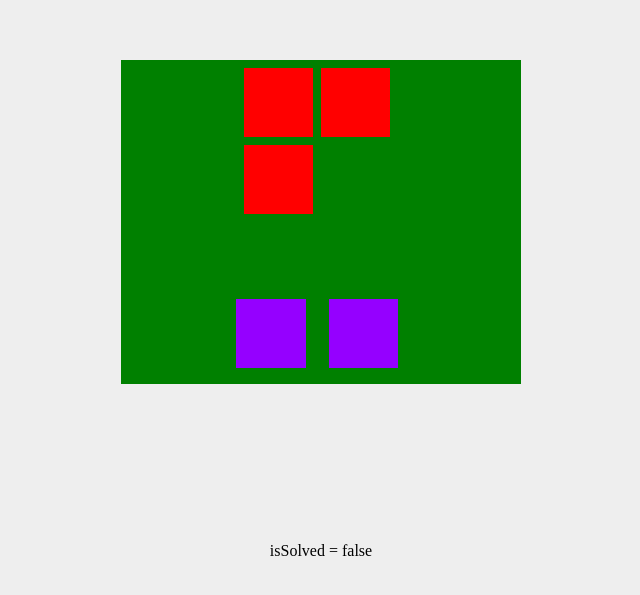
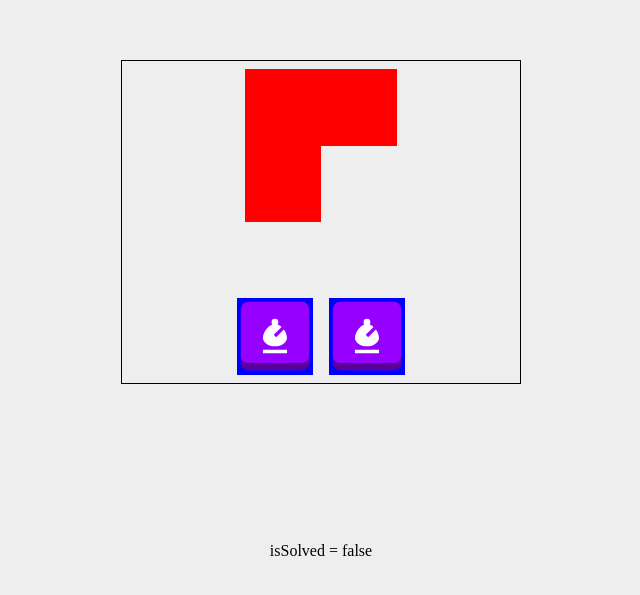
Before and after one commit to dirckvdende/no-mate, a Vue app: page / in a window 1280 px wide. Shown: the part 169-764 px from the top of the page, without its empty margins (319-959 px from the left). Built offline with nearby package versions, Linux system fonts and the light colour scheme.

Commit message:
Started working on styling

```diff
--- /dev/null
+++ b/src/components/Icon.vue
@@ -0,0 +1,24 @@
+<script setup lang="ts">
+    const { path } = defineProps<{
+        /** SVG path of the icon */
+        path: string
+    }>()
+</script>
+
+<template>
+    <svg
+        :class="$style.svg"
+        xmlns="http://www.w3.org/2000/svg"
+        viewBox="0 0 24 24">
+        <path :d="path" />
+    </svg>
+</template>
+
+<style lang="scss" module>
+    .svg {
+        display: block;
+        aspect-ratio: 1 / 1;
+        width: 100%;
+        height: 100%;
+    }
+</style>
--- a/src/components/Puzzle.vue
+++ b/src/components/Puzzle.vue
@@ -76,16 +76,10 @@
     }
 
     .puzzle {
-        background-color: green;
+        box-sizing: border-box;
+        border: 1px solid black;
         aspect-ratio: 1 / 1;
         position: relative;
-    }
-
-    .space {
-        position: absolute;
-        width: 4em;
-        height: 4em;
-        background-color: red;
     }
 
     .puzzle-container {
--- a/src/components/PuzzlePiece.vue
+++ b/src/components/PuzzlePiece.vue
@@ -7,6 +7,7 @@
     import { computed, inject, useTemplateRef } from "vue"
     import { syncPlacementAndTarget } from
         "@/composables/syncPlacementAndTarget"
+    import Icon from "./Icon.vue"
 
     const { initialPosition } = defineProps<{
         /** Initial/base position of the puzzle piece */
@@ -18,13 +19,22 @@
     const placement = defineModel<Position | null>("placement",
         { required: true })
 
-    const container = useTemplateRef("container")
+    const dragContainer = useTemplateRef("drag-container")
+    const dragElement = useTemplateRef("drag-element")
     const { transform: { toPixelCoords, pixelSize } } = inject(puzzleKey)!
-    const { style, target } = useSnapItem(container, inject(snapAreaKey)!,
-        computed(() => toPixelCoords(initialPosition)))
+    const {
+        style,
+        target,
+        isDragging,
+    } = useSnapItem(
+        dragElement,
+        inject(snapAreaKey)!,
+        computed(() => toPixelCoords(initialPosition)),
+        dragContainer,
+    )
     const sizeStyle = computed(() => `
-        width: ${1 / pixelSize.value * .9}px;
-        height: ${1 / pixelSize.value * .9}px;
+        width: ${1 / pixelSize.value}px;
+        height: ${1 / pixelSize.value}px;
     `)
 
     syncPlacementAndTarget(placement, target)
@@ -32,16 +42,66 @@
 
 <template>
     <div
-        ref="container"
-        :class="$style.container"
+        ref="drag-container"
+        :class="$style['drag-container']">
+        <div
+            ref="drag-element"
+            :class="$style['drag-element']"
+            :style="[style, sizeStyle]" />
+    </div>
+    <div
+        :class="[$style['display-box'], {
+            [$style.dragging]: isDragging,
+        }]"
         :style="[style, sizeStyle, {
             backgroundColor: piece.color,
-        }]" />
+        }]">
+        <Icon :path="piece.icon" :class="$style.icon" />
+    </div>
 </template>
 
 <style lang="scss" module>
-    .container {
+    .drag-container {
         position: absolute;
-        background-color: blue;
+        pointer-events: none;
+        width: 100%;
+        height: 100%;
+
+        .drag-element {
+            position: absolute;
+            cursor: grab;
+            display: flex;
+            justify-content: center;
+            align-items: center;
+            background-color: blue;
+            pointer-events: all;
+        }
+    }
+
+    .display-box {
+        position: absolute;
+        left: 5%;
+        top: 5%;
+        scale: .9;
+        background: black;
+        box-sizing: border-box;
+        border-radius: .5em;
+        box-shadow: inset 0 -.5em 0 0 #0006;
+        display: flex;
+        justify-content: center;
+        align-items: center;
+        user-select: none;
+        pointer-events: none;
+    }
+
+    .icon {
+        fill: white;
+        width: 60%;
+        height: 60%;
+    }
+
+    .display-box.dragging {
+        scale: 1.1;
+        opacity: .8;
     }
 </style>
--- a/src/components/PuzzleSpace.vue
+++ b/src/components/PuzzleSpace.vue
@@ -17,8 +17,8 @@
         return `
             left: ${toPixelCoords(position).x}px;
             top: ${toPixelCoords(position).y}px;
-            width: ${1 / pixelSize.value * .9}px;
-            height: ${1 / pixelSize.value * .9}px;
+            width: ${1 / pixelSize.value}px;
+            height: ${1 / pixelSize.value}px;
         `
     })
 
--- a/src/composables/useSnapItem.ts
+++ b/src/composables/useSnapItem.ts
@@ -33,17 +33,21 @@ type UseSnapItemReturn = {
  * @param snapArea The snap area that this item can snap to
  * @param basePosition The base position to display the element at when the item
  * is not snapped
+ * @param containerOverride Override for the snap area container element
  * @returns Various info on the snap item
  */
 export function useSnapItem(
     element: MaybeRefOrGetter<HTMLElement | null>,
     snapArea: UseSnapAreaReturn,
     basePosition: MaybeRefOrGetter<Position>,
+    containerOverride?: MaybeRefOrGetter<HTMLElement | null>,
 ): UseSnapItemReturn {
 
     const target = ref<string | null>(null)
     const targetPosition = ref<Position | null>(null)
-    const { container, snap } = snapArea
+    const { container: areaContainer, snap } = snapArea
+    const container = computed(() => toValue(containerOverride) ??
+        toValue(areaContainer))
     let unsnap = () => {}
     const position = computed(() =>
         targetPosition.value ?? toValue(basePosition))
@@ -159,6 +163,7 @@ function useCustomDraggable(
         containerElement: container,
         preventDefault: true,
         initialValue: initialPosition,
+        stopPropagation: true,
     })
 
     return { style, isDragging }
```
